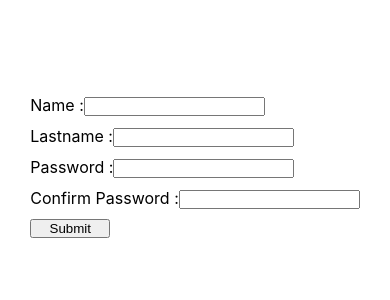
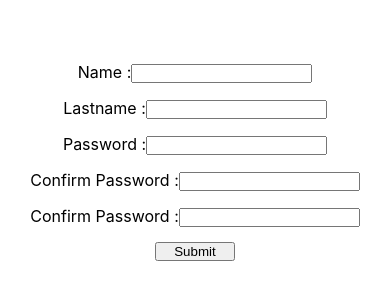
Before and after one commit to JadalKhawand/React-project-1, a React (Create React App) app: page / in a window 390 px wide. Shown: the part 256-556 px from the top of the page. Built offline with nearby package versions, Linux system fonts and the light colour scheme.

Commit message:
added mobile input and made some changes in ui

```diff
--- a/src/components/Form.js
+++ b/src/components/Form.js
@@ -21,6 +21,8 @@ function Form() {
   const [email, setEmail] = useState('');
   const [password, setPassword] = useState('')
   const [confirmPassword, setConfirmPassword] = useState('')
+  const [mobile, setMobile] = useState('')
+
 
 
   function handleNameChange(event) {
@@ -40,22 +42,28 @@ function Form() {
   function handleConfirmPasswordChange(event){
     setConfirmPassword(event.target.value)
   }
+  function handleMobileChange(event){
+    setMobile(event.target.value)
+  }
 
   function submitForm() {
     alert(`Welcome ${name} ${lastname}`);
   }
 
   return (
-    <form style={{ display: 'flex', flexDirection: 'column', gap: '10px' }}>
+    <div>
+    <form style={{display:'flex',flexDirection: 'column', marginBottom: '10px', justifyContent:'center', alignItems: 'center' , gap:'15px'}}>
       {/* Pass label prop to identify the input */}
       <TextInput label='Name ' onChange={handleNameChange} value={name} />
       {/* Pass label prop to identify the input */}
       <TextInput label='Lastname ' onChange={handleLastnameChange} value={lastname} />
       <TextInput label='Password ' onChange={handlePasswordChange} value={password} />
       <TextInput label='Confirm Password ' onChange={handleConfirmPasswordChange} value={confirmPassword} />
+      <TextInput label='Confirm Password ' onChange={handleMobileChange} value={mobile} />
 
       <button style={{width: '80px', textAlign: 'center'}} onClick={submitForm} type='button'>Submit</button>
     </form>
+    </div>
   );
 }
 
```
